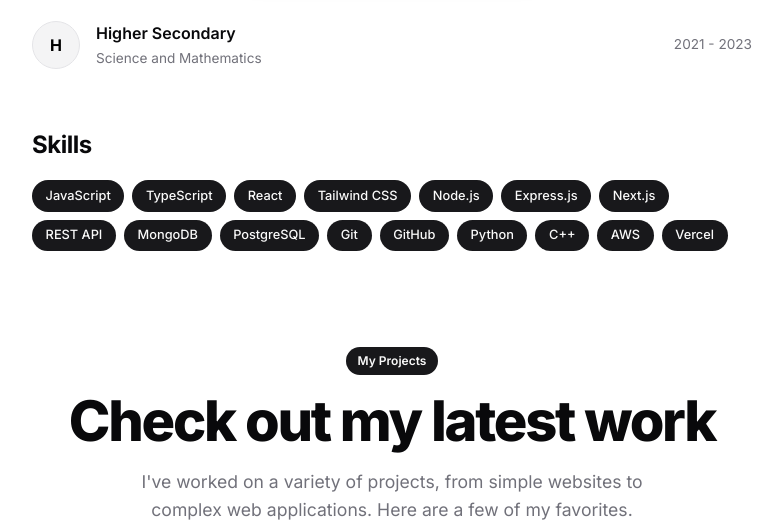
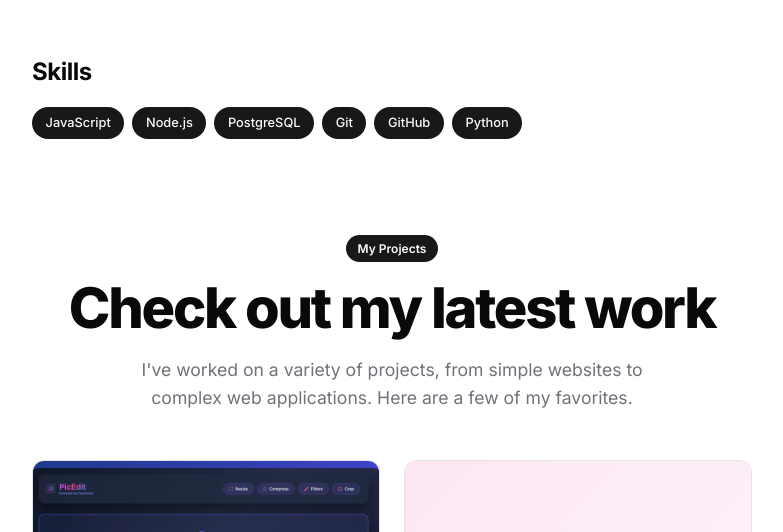
Before and after one commit to FluxAman/FluxAman, a plain HTML site: page portfolio/index.html in a window 1280 px wide. Shown: the part 800-1332 px from the top of the page, without its empty margins (248-1031 px from the left). Drawn offline with Linux system fonts and the light colour scheme.

Commit message:
Update index.html (latest changes)

```diff
--- a/portfolio/index.html
+++ b/portfolio/index.html
@@ -32,7 +32,7 @@
             <div class="hero-content">
                 <h1 class="hero-title"> I'm Aman <span class="wave">👋</span></h1>
                 <p class="hero-subtitle">
-                    I love creating impactful software and helping people along the way. Very active on Twitter.
+                    I love creating impactful software and helping people along the way.
                 </p>
             </div>
             <div class="hero-avatar">
@@ -71,17 +71,10 @@
                         <p class="edu-degree text-muted">Bachelor of Science - Data Science and Applications</p>
                         <p class="edu-cgpa text-muted">CGPA: 7.89</p>
                     </div>
-                    <div class="edu-date text-muted">Sep 2021 - Sep 2025</div>
+                    <div class="edu-date text-muted"></div>
                 </div>
 
-                <div class="education-item">
-                    <div class="edu-logo placeholder-logo">H</div>
-                    <div class="edu-details">
-                        <h3 class="edu-school">Higher Secondary</h3>
-                        <p class="edu-degree text-muted">Science and Mathematics</p>
-                    </div>
-                    <div class="edu-date text-muted">2021 - 2023</div>
-                </div>
+
 
             </div>
         </section>
@@ -91,21 +84,13 @@
             <h2 class="section-title text-center-sm">Skills</h2>
             <div class="skills-container">
                 <span class="skill-pill">JavaScript</span>
-                <span class="skill-pill">TypeScript</span>
-                <span class="skill-pill">React</span>
-                <span class="skill-pill">Tailwind CSS</span>
-                <span class="skill-pill">Node.js</span>
-                <span class="skill-pill">Express.js</span>
-                <span class="skill-pill">Next.js</span>
-                <span class="skill-pill">REST API</span>
-                <span class="skill-pill">MongoDB</span>
+                 <span class="skill-pill">Node.js</span>
                 <span class="skill-pill">PostgreSQL</span>
                 <span class="skill-pill">Git</span>
                 <span class="skill-pill">GitHub</span>
                 <span class="skill-pill">Python</span>
-                <span class="skill-pill">C++</span>
-                <span class="skill-pill">AWS</span>
-                <span class="skill-pill">Vercel</span>
+
+
             </div>
         </section>
 
@@ -223,7 +208,7 @@
             <div class="inline-badge">Contact</div>
             <h2 class="huge-title">Get in Touch</h2>
             <p class="section-subtitle text-muted">
-                Want to chat? Just shoot me an <a href="mailto:amanflux@gmail.com" class="text-link">email directly</a>
+                Want to chat? Just shoot me an <a href="amank11x2@gmail.com" class="text-link">email directly</a>
                 and
                 I'll respond whenever I can. I will ignore all soliciting.
             </p>
```
